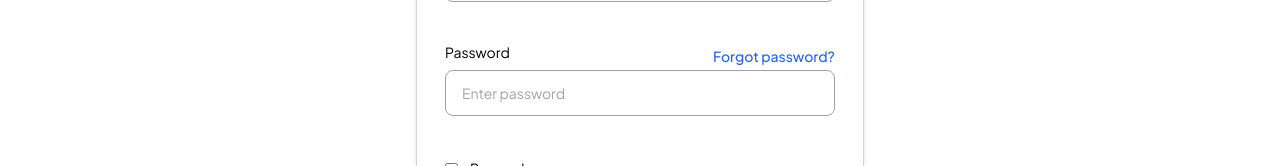
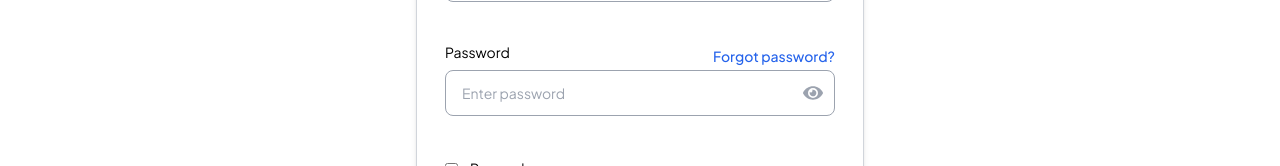
Before and after one commit to Ghreatness-Laboratory/lost-found_bellsuniversity, a React (Create React App) app: page /login in a window 1280 px wide. Shown: the part 359-525 px from the top of the page. Built offline with nearby package versions, Linux system fonts and the light colour scheme; a web font is replaced by a local one.

Commit message:
feat(login.tsx): implement proper form validation and display of error in login form

```diff
--- a/src/components/common/navbar.tsx
+++ b/src/components/common/navbar.tsx
@@ -47,7 +47,6 @@ const Navbar = ({ isNavbarOpen, handleNavClick }: NavbarProps) => {
   const [currentEmail, setCurrentEmail] = useState<string>('');
   const [currentPhone, setCurrentPhone] = useState<string>('');
   const [currentSocialMedia, setCurrentSocialMedia] = useState<any>({});
-  const [pathname, setPathname] = useState(window.location.pathname);
   const isMenuActive = 'text-blue-600 transition ease duration-100ms'
   const [isLoggedIn,] = useState(false);
   const location = useLocation();
--- a/src/pages/login.tsx
+++ b/src/pages/login.tsx
@@ -1,5 +1,6 @@
 import { ChangeEvent, FormEvent, useState } from "react";
-import { Link } from "react-router-dom";
+import { FaEye, FaEyeSlash } from "react-icons/fa";
+import { Link, useNavigate } from "react-router-dom";
 
 interface LoginProps {
   username: string;
@@ -7,18 +8,19 @@ interface LoginProps {
 }
 
 function Login() {
+  const navigate = useNavigate();
+  const [errors, setErrors] = useState<Partial<LoginProps>>({});
+  const [showPassword, setShowPassword] = useState<boolean>(false);
   const [state, setState] = useState<LoginProps>({
     username: "",
     password: "",
   });
 
-  const [errors, setErrors] = useState<Partial<LoginProps>>({});
-
   const validate = () => {
     const newErrors: Partial<LoginProps> = {};
 
     if (!state.username) newErrors.username = "Enter valid username";
-    if (!state.password || state.password.length < 6) newErrors.password = "Password must be at least 8 characters";
+    if (!state.password || state.password.length < 8) newErrors.password = "Password must be at least 8 characters";
 
     setErrors(newErrors);
     return Object.keys(newErrors).length === 0;
@@ -33,7 +35,7 @@ function Login() {
   };
 
   const handleSignIn = () => {
-
+    navigate('/home');
   };
 
   const handleSubmit = (e: FormEvent<HTMLFormElement>) => {
@@ -41,6 +43,10 @@ function Login() {
     if (validate()) {
       handleSignIn();
     }
+  };
+
+  const togglePasswordVisibility = () => {
+    setShowPassword(!showPassword);
   };
 
   return (
@@ -56,17 +62,18 @@ function Login() {
             <form onSubmit={handleSubmit}>
               <div className="grid gap-y-4">
                 <div>
-                  <label htmlFor="email" className="block text-sm mb-2">
+                  <label htmlFor="username" className="block text-sm mb-2">
                     Username
                   </label>
                   <div className="relative">
                     <input
-                      type="email"
-                      id="email"
-                      name="email"
+                      type="text"
+                      id="username"
+                      name="username"
+                      value={state.username}
                       onChange={handleChange}
                       placeholder="Enter username"
-                      className="py-3 px-4 block w-full border border-gray-400 rounded-lg text-sm focus:border-blue-400 focus:ring-blue-400 disabled:opacity-50 disabled:pointer-events-none"
+                      className="py-3 px-4 block w-full border border-gray-400 rounded-lg text-sm focus:border-blue-400 focus:ring-blue-400 disabled:opacity-50 disabled:pointer-events-none autofill:shadow-[inset_0_0_0px_1000px_white] autofill:text-black"
                     />
                     {errors.username && <p className="absolute text-xs text-[#F24822] mt-1">{errors.username}</p>}
                   </div>
@@ -86,14 +93,25 @@ function Login() {
                   </div>
                   <div className="relative">
                     <input
-                      type="password"
+                      type={showPassword ? "text" : "password"}
                       id="password"
                       name="password"
                       value={state.password}
                       onChange={handleChange}
                       placeholder="Enter password"
-                      className="py-3 px-4 block w-full border border-gray-400 rounded-lg text-sm focus:border-blue-400 focus:ring-blue-400 disabled:opacity-50 disabled:pointer-events-none"
+                      className="py-3 px-4 block w-full border border-gray-400 rounded-lg text-sm focus:border-blue-400 focus:ring-blue-400 disabled:opacity-50 disabled:pointer-events-none pr-10"
                     />
+                    <button
+                      type="button"
+                      onClick={togglePasswordVisibility}
+                      className="absolute inset-y-0 right-0 flex items-center px-3 focus:outline-none"
+                    >
+                      {showPassword ? (
+                        <FaEyeSlash className="h-5 w-5 text-gray-400" />
+                      ) : (
+                        <FaEye className="h-5 w-5 text-gray-400" />
+                      )}
+                    </button>
                     {errors.password && <p className="absolute text-xs text-[#F24822] mt-1">{errors.password}</p>}
                   </div>
                 </div>
@@ -116,7 +134,7 @@ function Login() {
 
                 <button
                   type="submit"
-                  className="w-full py-3 px-4 inline-flex justify-center items-center gap-x-2 text-bawse font-bold rounded-lg border border-transparent bg-blue-400 text-white active:bg-blue-500 sm:hover:bg-blue-500 focus:outline-none focus:bg-blue-500 disabled:opacity-50 disabled:pointer-events-none"
+                  className="w-full py-3 px-4 inline-flex justify-center items-center gap-x-2 text-base font-bold rounded-lg border border-transparent bg-blue-400 text-white active:bg-blue-500 sm:hover:bg-blue-500 focus:outline-none focus:bg-blue-500 disabled:opacity-50 disabled:pointer-events-none"
                 >
                   Login
                 </button>
@@ -125,7 +143,6 @@ function Login() {
           </div>
         </div>
       </div>
-
     </div>
   );
 }
```
